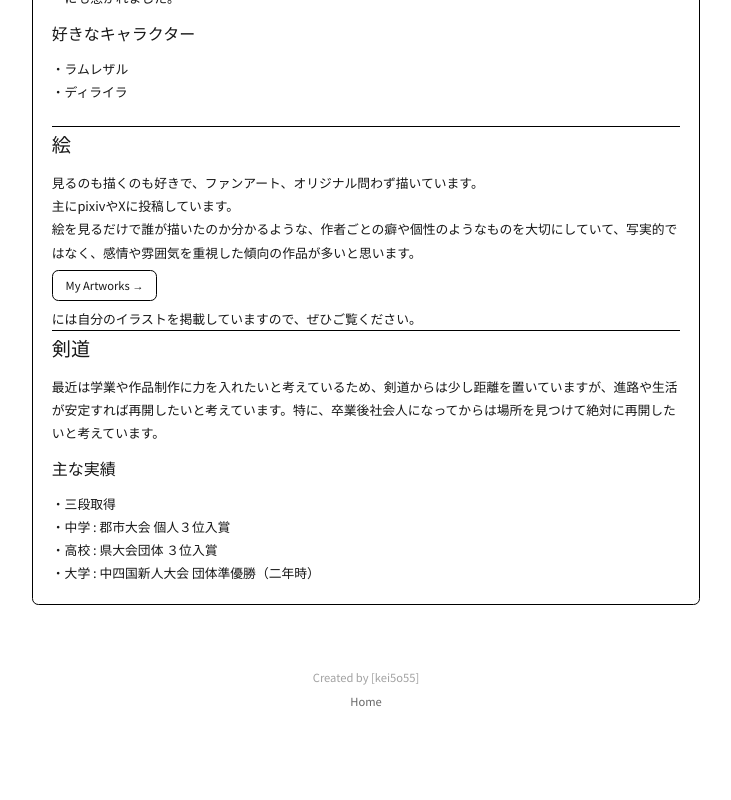
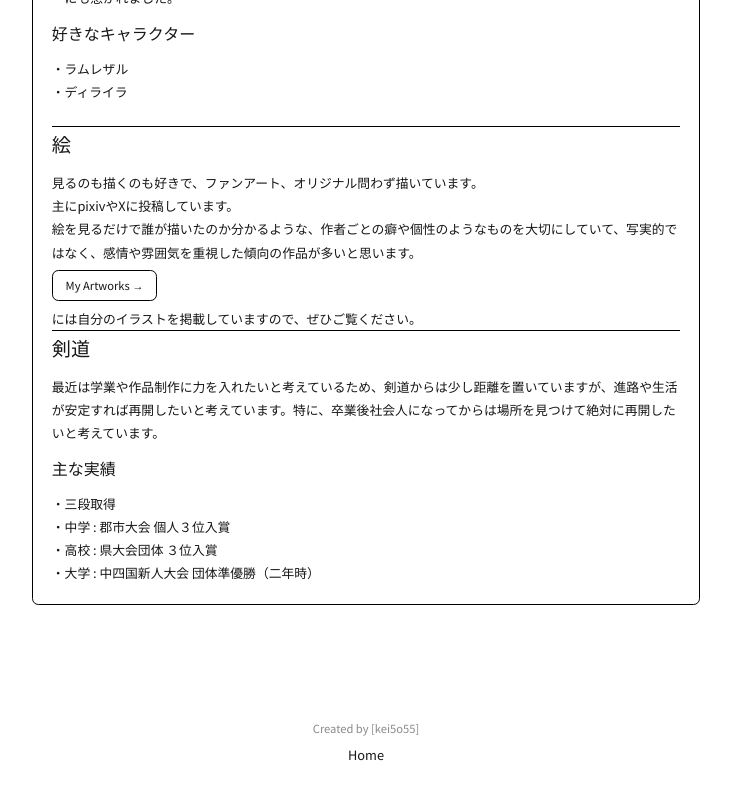
Before and after one commit to kei5o55/my-portfolio, a Next.js app: page /about in a window 1280 px wide. Shown: the part 1819-2619 px from the top of the page, without its empty margins (274-1005 px from the left). Built offline with nearby package versions, Linux system fonts and the light colour scheme.

Commit message:
layout編集
フッターをlayoutに退避

```diff
--- a/app/about/page.tsx
+++ b/app/about/page.tsx
@@ -311,14 +311,6 @@ export default function AboutPage(){
                     </p>
                 </div>
             </section>
-
-            {/* フッター */}
-        <div style={{ marginTop: 80, textAlign: "center", paddingBottom: 100 }}>
-            <p style={{ opacity: 0.4, fontSize: 14 }}>Created by [kei5o55]</p>
-            <div style={{ display: "flex", justifyContent: "center", gap: 20, marginTop: 10 }}>
-            <Link href="/" style={{ color: "#666", textDecoration: "none", fontSize: 14 }}>Home</Link>
-            </div>
-        </div>
         </main>
     );
 }
--- a/app/art/page.tsx
+++ b/app/art/page.tsx
@@ -126,15 +126,6 @@ export default function ArtIndexPage() {
           </Link>
         ))}
       </div>
-
-            {/* フッター */}
-      <div style={{ marginTop: 80, textAlign: "center", paddingBottom: 100 }}>
-        <p style={{ opacity: 0.5, fontSize: 14 }}>Created by [kei5o55]</p>
-        <div style={{ display: "flex", justifyContent: "center", gap: 20, marginTop: 10 }}>
-            <Link href="/">Home</Link>
-        </div>
-      </div>
-
     </main>
   );
 }
--- a/app/layout.tsx
+++ b/app/layout.tsx
@@ -3,6 +3,7 @@ import type { Metadata } from "next";
 import {Noto_Sans_JP} from "next/font/google";
 import { Geist, Geist_Mono } from "next/font/google";
 import { Zen_Kaku_Gothic_New } from "next/font/google";
+import Link from "next/link"
 
 const zenKaku = Zen_Kaku_Gothic_New({
   subsets: ["latin"],
@@ -43,6 +44,12 @@ export default function RootLayout({
       >
         {children}
       </body>
+            <div style={{ marginTop: 80, textAlign: "center", paddingBottom: 100 }}>
+        <p style={{ opacity: 0.5, fontSize: 14 }}>Created by [kei5o55]</p>
+        <div style={{ display: "flex", justifyContent: "center", gap: 20, marginTop: 10 }}>
+            <Link href="/">Home</Link>
+        </div>
+      </div>
 
     </html>
   );
--- a/app/page.tsx
+++ b/app/page.tsx
@@ -179,7 +179,7 @@ export default function Home() {
             <span style={tagStyle("#3178C6", "#fff")}>TypeScript</span>
             <span style={tagStyle("#61DAFB", "#000")}>React</span>
             <span style={tagStyle("#0070f3", "#fff")}>Next.js </span>
-            <span style={tagStyle("#8f2c2c", "#fff")}>Ruby（バックエンド）</span>
+            <span style={tagStyle("#8f2c2c", "#fff")}>Ruby</span>
             <span style={tagStyle("#9e4e86", "#fff")}>Web App</span>
             <span style={tagStyle("#4CAF50", "#fff")}>実運用中</span>
             <span style={tagStyle("#FF9800", "#fff")}>個人開発</span>
@@ -360,14 +360,6 @@ export default function Home() {
         </ul>
       </section>
 
-            {/* フッター */}
-      <div style={{ marginTop: 80, textAlign: "center", paddingBottom: 100 }}>
-        <p style={{ opacity: 0.5, fontSize: 14 }}>Created by [kei5o55]</p>
-        <div style={{ display: "flex", justifyContent: "center", gap: 20, marginTop: 10 }}>
-            <Link href="/">Home</Link>
-        </div>
-      </div>
-
     </main>
   );
 }
--- a/app/works/[slug]/page.tsx
+++ b/app/works/[slug]/page.tsx
@@ -46,20 +46,11 @@ export default async function WorkDetailPage({ params }: Props) {
             <a href={work.demoUrl} style={{ color: "#0066cc", fontWeight: "bold" }}>▶ DEMO</a>
             <a href={work.githubUrl} style={{ color: "#0066cc", fontWeight: "bold" }}>GitHub</a>
             </div>
-
             {/* 本文エリア */}
             <div style={{ marginTop: 32 }}>
                 {work.content}
             </div>
         </article>
-
-        {/* フッター */}
-        <div style={{ marginTop: 80, textAlign: "center", paddingBottom: 100 }}>
-            <p style={{ opacity: 0.5, fontSize: 14 }}>Created by [kei5o55]</p>
-            <div style={{ display: "flex", justifyContent: "center", gap: 20, marginTop: 10 }}>
-                <Link href="/">Home</Link>
-            </div>
-        </div>
         </main>
     );
 }
```
